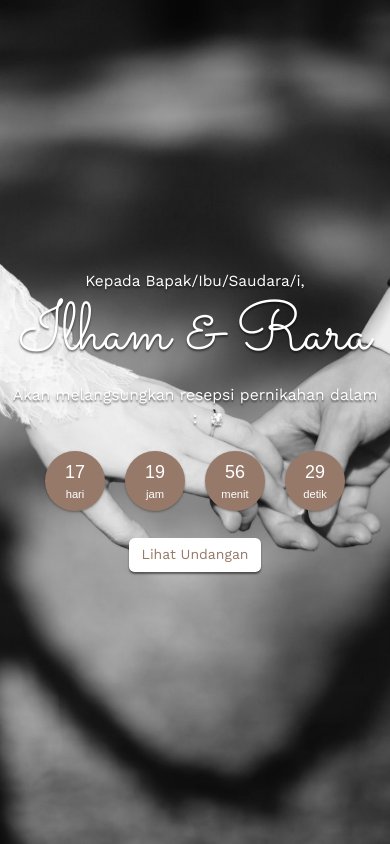
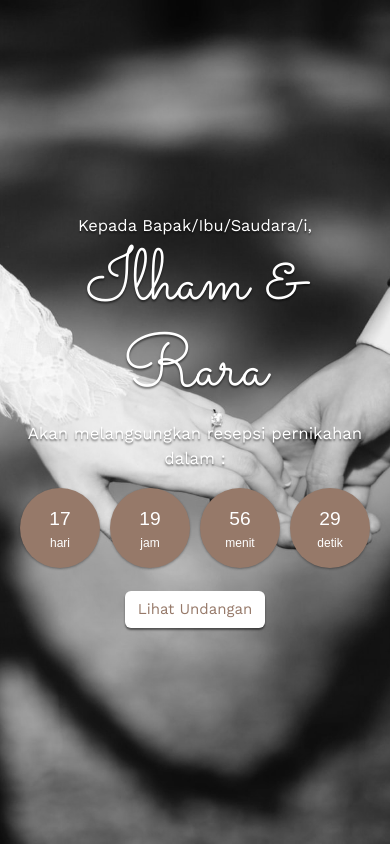
Before and after one commit to ilham-rara-wedding/ilham-rara-wedding.github.io, a plain HTML site: page index.html in a window 390 px wide. Shown: the top 844 px of the page. Drawn offline with nearby package versions, Linux system fonts and the light colour scheme; some packages are replaced by stand-ins of ours; a script that the page names is missing.

Commit message:
update simply countdown for mobile phone

```diff
--- a/style.css
+++ b/style.css
@@ -449,8 +449,8 @@ footer li {
   }
 
   .simply-countdown>.simply-section {
-    padding: 40px;
-    /* margin: 5px; */
+    padding: 35px;
+    margin: 5px;
   }
 
   .mynavbar .nav-link {
@@ -471,11 +471,11 @@ footer li {
 /* mobile phone */
 @media (max-width: 576px) {
   html {
-    font-size: 70%;
+    font-size: 75%;
   }
 
   .simply-countdown>.simply-section {
-    padding: 30px;
+    padding: 40px;
     /* margin: 3px; */
   }
 
```
Also changed, not shown: 1 other file.
